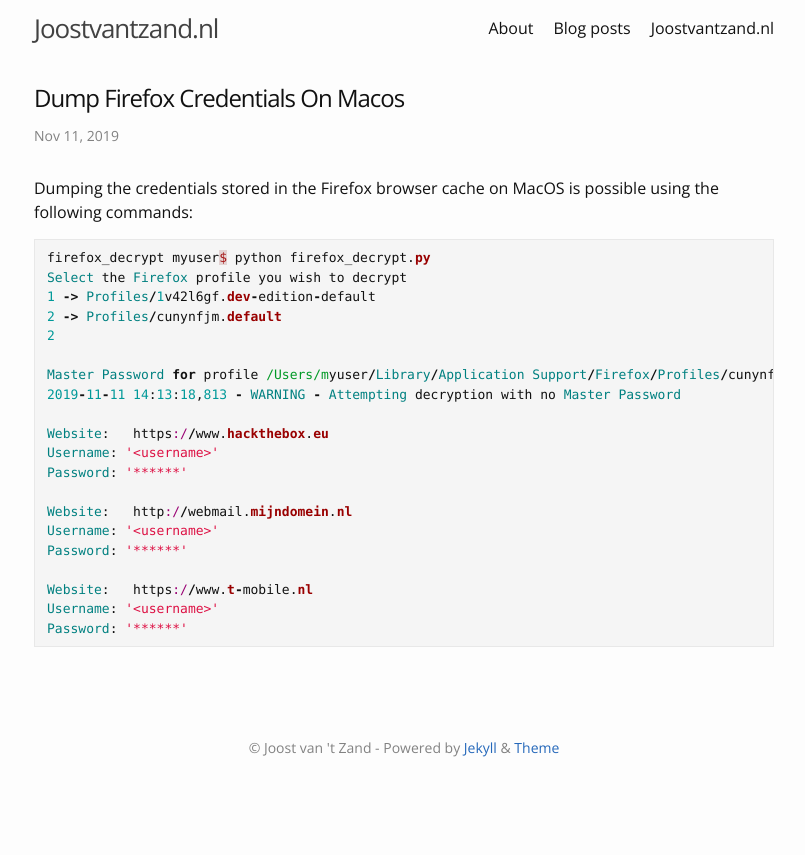
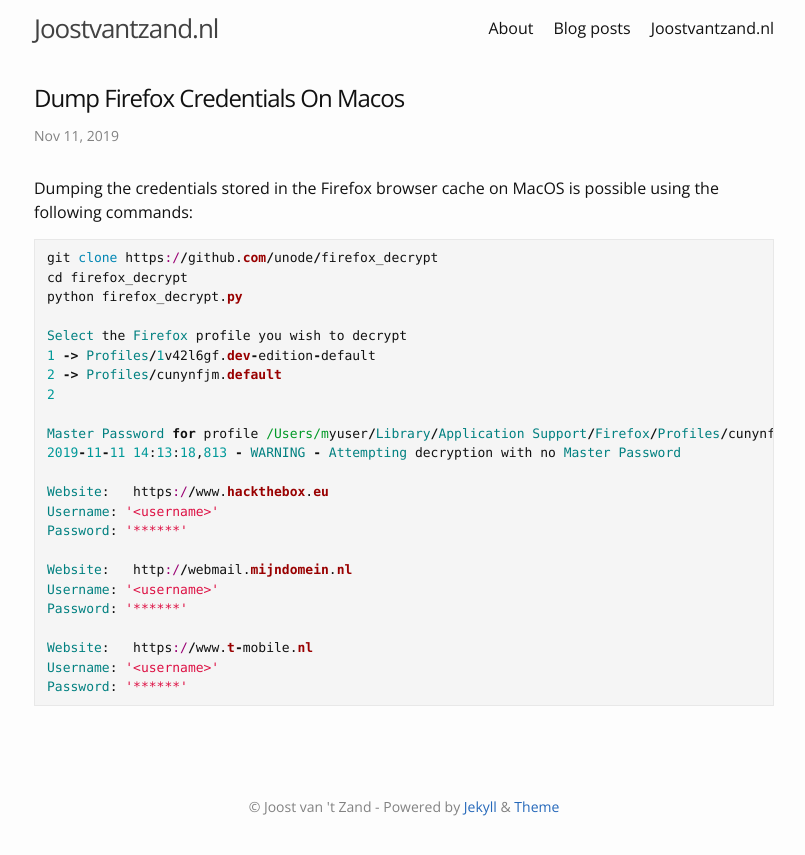
Before and after one commit to Joostvtz/joostvantzand.github.io, a Jekyll site: the page built from _posts/2019-11-11-Dump-firefox-credentials-on-macos.md, in a window 1280 px wide. Shown: the top 855 px of the page, without its empty margins (236-1041 px from the left). Built offline with Jekyll 4.4.1, drawn with Linux system fonts in a browser that asks for light colours.

Commit message:
my commit 15

```diff
--- a/_posts/2019-11-11-Dump-firefox-credentials-on-macos.md
+++ b/_posts/2019-11-11-Dump-firefox-credentials-on-macos.md
@@ -4,7 +4,10 @@ layout: post
 Dumping the credentials stored in the Firefox browser cache on MacOS is possible using the following commands:
 
 {% highlight ruby %}
-firefox_decrypt myuser$ python firefox_decrypt.py
+git clone https://github.com/unode/firefox_decrypt
+cd firefox_decrypt
+python firefox_decrypt.py
+
 Select the Firefox profile you wish to decrypt
 1 -> Profiles/1v42l6gf.dev-edition-default
 2 -> Profiles/cunynfjm.default
```
